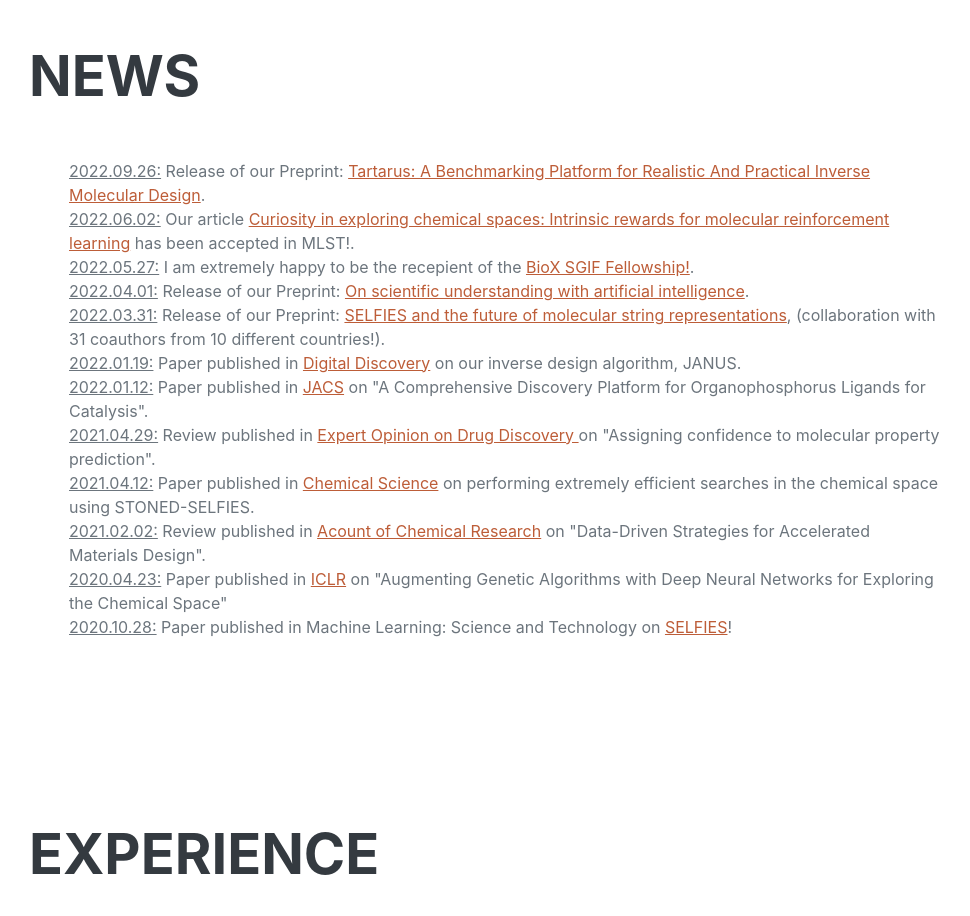
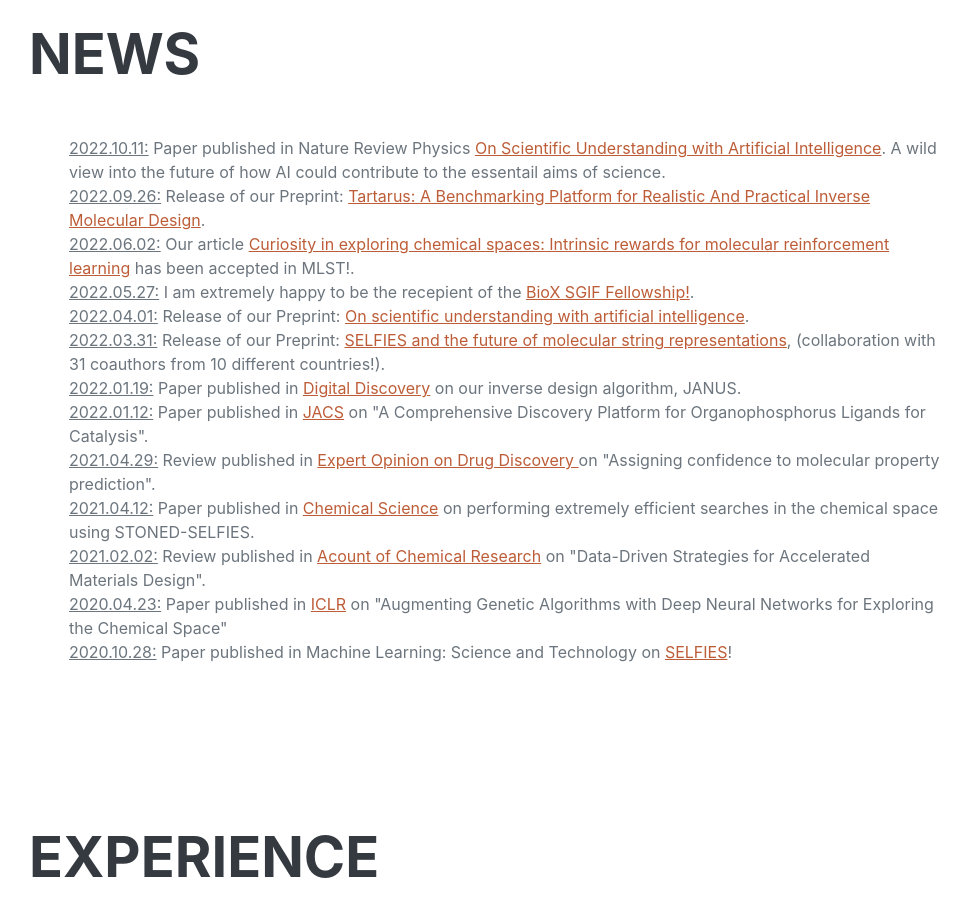
Before and after one commit to akshat998/akshat98_webpage, a plain HTML site: page index.html in a window 1280 px wide. Shown: the part 860-1776 px from the top of the page, without its empty margins (291-1261 px from the left). Drawn offline with nearby package versions, Linux system fonts and the light colour scheme; a web font is replaced by a local one.

Commit message:
update website

```diff
--- a/index.html
+++ b/index.html
@@ -62,6 +62,9 @@
                 <div class="resume-section-content">
                     <h2 class="mb-5">News</h2>
                     <ul class="fa-ul mb-0">
+                        <li>
+                            <u>2022.10.11:</u> Paper published in Nature Review Physics <a href="https://www.nature.com/articles/s42254-022-00518-3">On Scientific Understanding with Artificial Intelligence</a>. A wild view into the future of how AI could contribute to the essentail aims of science.
+                        </li>
                         <li>
                             <u>2022.09.26:</u> Release of our Preprint: <a href="https://arxiv.org/abs/2209.12487">Tartarus: A Benchmarking Platform for Realistic And Practical Inverse Molecular Design</a>.
                         </li>
```
